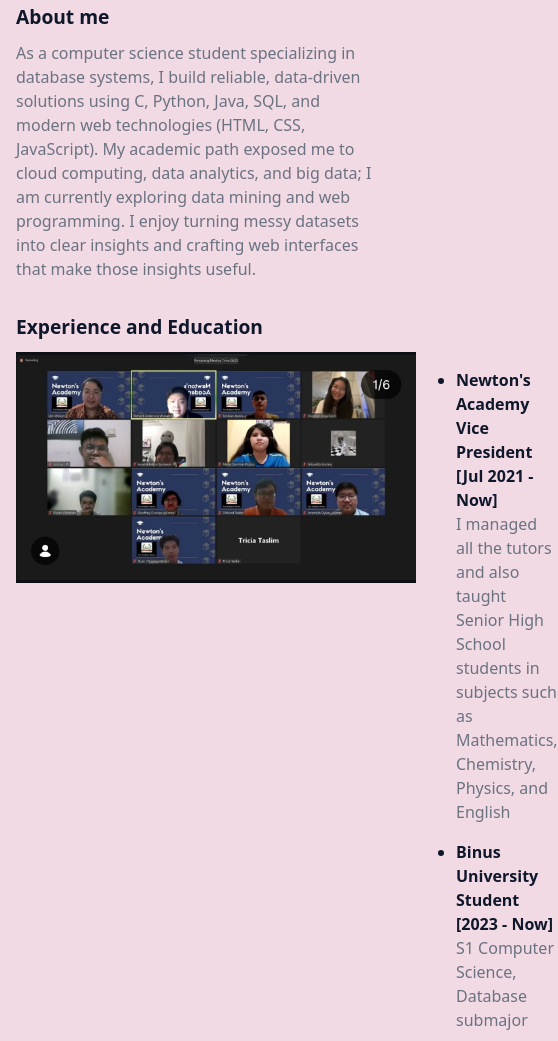
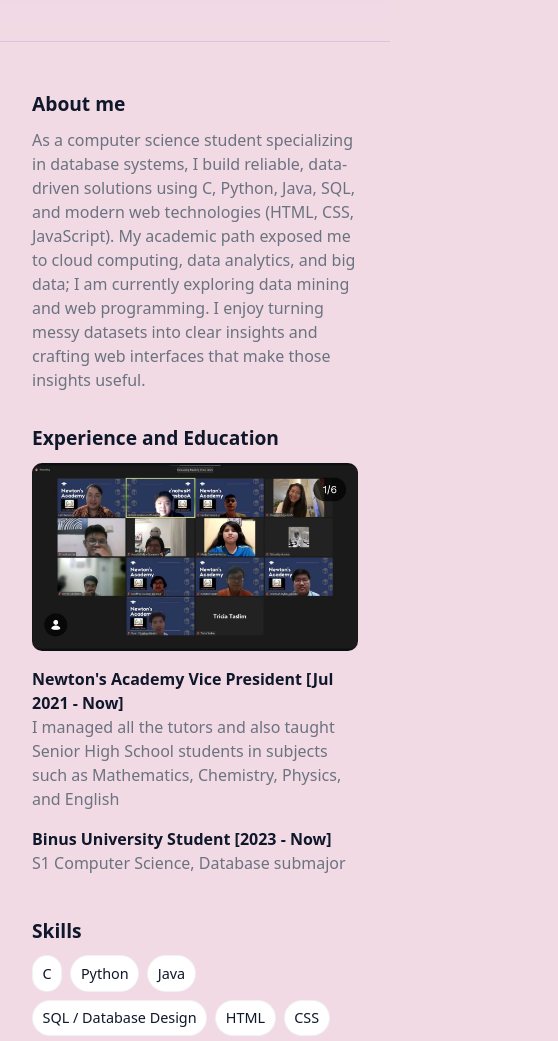
Before and after one commit to GeoffreyJulianto/GeoffreyJulianto.github.io, a plain HTML site: page index.html in a window 390 px wide. Shown: the part 546-1587 px from the top of the page, 558 px wide, since content can reach past the window. Drawn offline with Linux system fonts and the light colour scheme.

Commit message:
Update index.html

```diff
--- a/index.html
+++ b/index.html
@@ -24,10 +24,6 @@
       height:100%
     }
 
-    /* header.hero{
-      background-color: lightgrey;
-    } */
-
     body{
       margin:0;
       font-family:system-ui,-apple-system,"Segoe UI",Roboto,"Helvetica Neue",Arial;
@@ -43,20 +39,49 @@
       padding:2rem
     }
 
-
-
     .hero .container {
       display: flex;
       align-items: center;
       gap: 2rem;
+      flex-wrap: wrap;
     }
 
-    .image {
+    .profimage {
       width: 180px;
       height: 180px;
       border-radius: 50%;
       object-fit: cover;
       border: 5px solid grey;
+    }
+
+    img {
+        max-width: 100%;
+        height: auto;
+        display: block;
+    }
+
+    .experience-row {
+        display: flex;
+        gap: 1rem;
+        align-items: flex-start;
+        flex-wrap: wrap;
+    }
+
+    .exp-image {
+        flex: 0 0 220px;
+        max-width: 40%;
+        min-width: 140px;
+    }
+    .exp-image img {
+        width: 100%;
+        border-radius: 10px;
+    }
+
+    .experience-list {
+        flex: 1 1 220px;
+        margin: 0;
+        padding: 0;
+        list-style: none;
     }
 
     .hero{
@@ -166,8 +191,28 @@
     }
 
     @media (max-width:560px){
-      .hero{padding:2rem 0}
-      .container{padding:1rem}
+      .hero .container{
+            flex-direction: column;
+            gap: 1rem;
+            align-items: flex-start;
+        }
+        .image{
+            width: 140px;
+            height: 140px;
+        }
+    }
+
+    @media (max-width: 720px) {
+        .experience-row {
+            flex-direction: column;
+        }
+        .exp-image {
+            max-width: 100%;
+            flex: 0 0 auto;
+        }
+        .experience-list {
+            width: 100%;
+        }
     }
 
   </style>
@@ -176,7 +221,7 @@
 <body>
   <header class="hero">
     <div class="container">
-      <img src="./profpic.jpg" alt="Profile picture" class="image">
+      <img src="./profpic.jpg" alt="Profile picture" class="profimage">
       <div>
         <h1>Hi — I'm Geoffrey Duncan Julianto</h1>
         <p class="subtitle">Computer Science Major • Database Submajor • Web Development & Data</p>
@@ -196,10 +241,12 @@
 
     <section id="experience-education" style="margin-top: 2rem;">
         <h2>Experience and Education</h2>
-      <div style="display: flex;">
+        <div class="experience-row">
+            <div class="exp-image">
                 <a href="./newtons.jpg">
-          <img src="./newtons.jpg" alt="Newton's Academy" style="width: 25rem; height: auto;">
+                    <img src="./newtons.jpg" alt="Newton's Academy">
                 </a>
+            </div>
             <ul class="experience-list">
                 <li>
                     <strong>Newton's Academy Vice President [Jul 2021 - Now]</strong>
@@ -212,6 +259,7 @@
             </ul>
         </div>
     </section>
+
 
 
     <section id="skills" style="margin-top:1.6rem">
```
Lines whose indentation alone changed are shown as unchanged.
